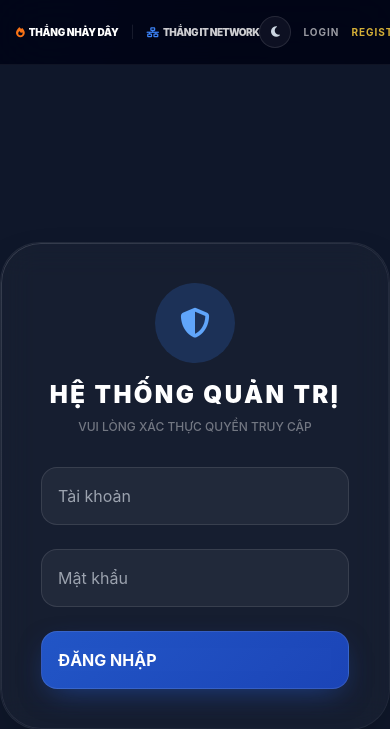
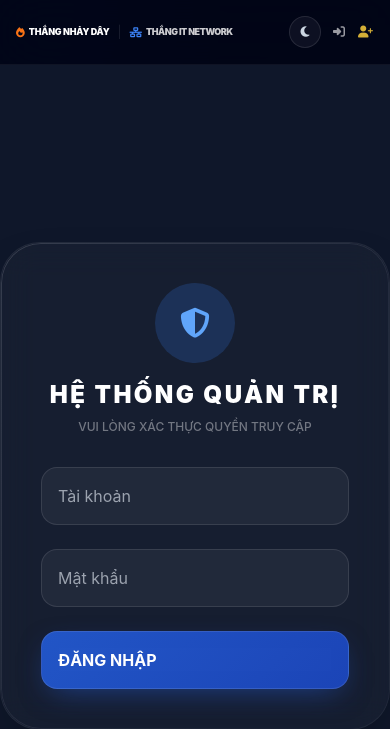
Before and after one commit to ducthangqtm/thangnd.io.vn, a Flask app: a page that uses app/templates/base.html in a window 390 px wide. Shown: the top 729 px of the page. Run offline with Flask 3, Linux system fonts and the light colour scheme; some libraries are stand-ins or nearby versions.

Commit message:
Optimize header navigation layout for mobile screens like XS Max

```diff
--- a/app/templates/base.html
+++ b/app/templates/base.html
@@ -72,11 +72,11 @@
       <div
         class="max-w-7xl mx-auto px-4 h-16 flex items-center justify-between"
       >
-        <div class="flex items-center gap-3 md:gap-4 flex-shrink-0">
+        <div class="flex items-center gap-2 sm:gap-4 flex-shrink-0">
           <a href="{{ url_for('main.index') }}" onclick="if(window.switchBioTab) { switchBioTab('nhayday'); event.preventDefault(); }" class="flex items-center gap-1">
             <i class="fa-solid fa-fire text-orange-500 text-[10px] md:text-xs"></i>
             <span
-              class="text-white font-black uppercase tracking-tight text-[10px] md:text-xs hover:text-orange-500 transition-colors"
+              class="text-white font-black uppercase tracking-tight text-[9px] sm:text-[10px] md:text-xs hover:text-orange-500 transition-colors"
             >
               Thắng Nhảy Dây
             </span>
@@ -85,7 +85,7 @@
           <a href="{{ url_for('main.index') }}" onclick="if(window.switchBioTab) { switchBioTab('it'); event.preventDefault(); }" class="flex items-center gap-1">
             <i class="fa-solid fa-network-wired text-blue-500 text-[10px] md:text-xs"></i>
             <span
-              class="text-white/80 hover:text-blue-400 font-black uppercase tracking-tighter text-[10px] md:text-xs transition-colors"
+              class="text-white/80 hover:text-blue-400 font-black uppercase tracking-tighter text-[9px] sm:text-[10px] md:text-xs transition-colors"
             >
               Thắng IT Network
             </span>
@@ -137,8 +137,14 @@
           <div
             class="flex items-center gap-3 text-[10px] font-bold uppercase tracking-widest"
           >
-            <a href="{{ url_for('auth.login') }}" class="text-white/60 hover:text-blue-400">Login</a>
-            <a href="{{ url_for('auth.register') }}" class="text-[#d4af37]">Register</a>
+            <a href="{{ url_for('auth.login') }}" class="text-white/60 hover:text-blue-400">
+              <span class="hidden md:inline">Login</span>
+              <i class="fa-solid fa-right-to-bracket md:hidden text-xs"></i>
+            </a>
+            <a href="{{ url_for('auth.register') }}" class="text-[#d4af37]">
+              <span class="hidden md:inline">Register</span>
+              <i class="fa-solid fa-user-plus md:hidden text-xs"></i>
+            </a>
           </div>
           {% endif %}
         </div>
```
